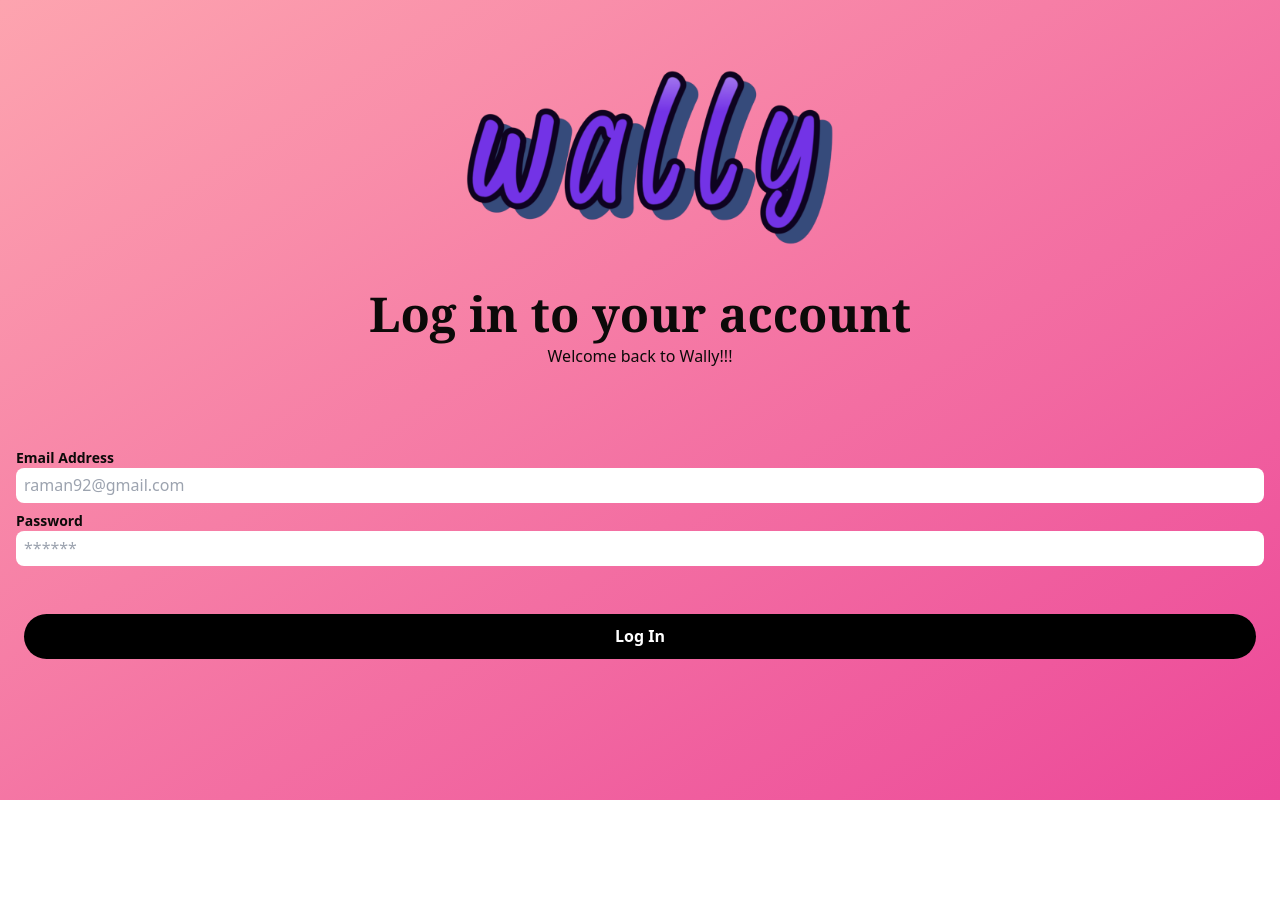
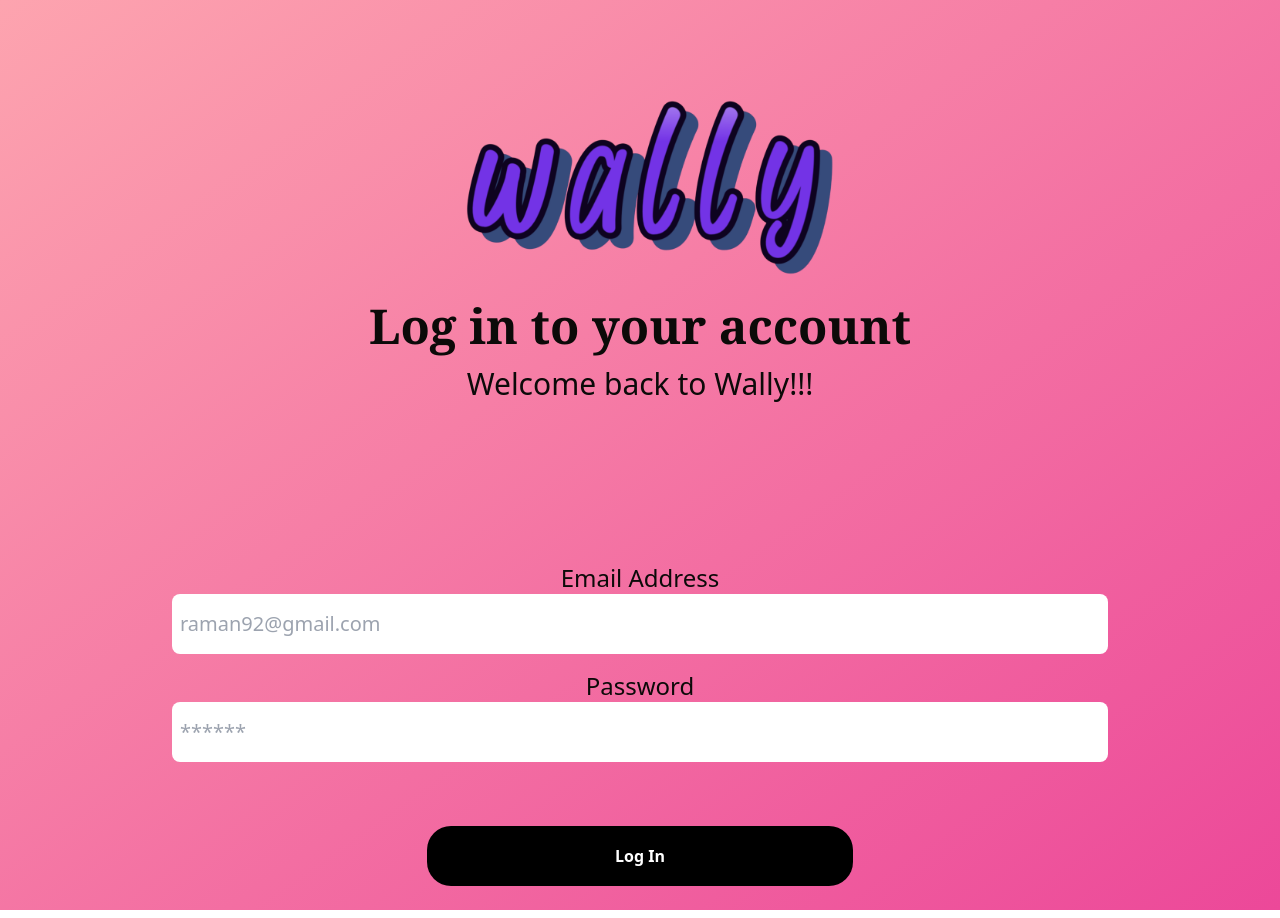
Before and after one commit to Infernario1130/WalletApp, a React (Vite) app in the folder frontend/: page /signin in a window 1280 px wide. Before the commit the page ends 800 px from the top, so only its background shows below. Built offline with nearby package versions, Linux system fonts and the light colour scheme.

Commit message:
Add responsiveness to Sign-In page

```diff
--- a/frontend/src/components/ui/SubHeading.jsx
+++ b/frontend/src/components/ui/SubHeading.jsx
@@ -1,6 +1,6 @@
 export  function SubHeading({text}) {
     return(
-        <div className="font-medium font-seriff flex justify-center mt-20">
+        <div className="font-medium md:text-3xl font-seriff flex justify-center mt-20">
                 {text}
         </div>
     )
--- a/frontend/src/pages/SignIn.jsx
+++ b/frontend/src/pages/SignIn.jsx
@@ -114,48 +114,48 @@ export default function SignIn() {
 
     return(
         <>
-        <div className="min-h-screen pt-4 bg-gradient-to-br from-rose-300 to-pink-500 ">
+        <div className="min-h-screen pt-4 bg-gradient-to-br from-rose-300 to-pink-500">
             <div className="">
-                <div className="flex justify-center mx-2">
-                        <img src={Wallet} alt="Logo" className="w-1/3 transition delay-50 duration-200 hover:scale-110"></img>
+                <div className="flex justify-center mx-2 md:mt-[30px]">
+                        <img src={Wallet} alt="Logo" className="w-1/3 md:w-1//3 transition delay-50 duration-200 hover:scale-110"></img>
                 </div>
 
-                <div className="flex justify-center -mt-8">
+                <div className="flex justify-center -mt-8 md:-mt-[50px]">
                         <Heading text="Log in to your account"/>
                 </div>
 
-                <div className="-mt-[90px]">
+                <div className="-mt-[90px] md:-mt-[80px]">
                         <SubHeading text="Welcome back to Wally!!!"/>
                 </div>
             </div>
-                <div className="flex flex-col mt-20 px-4 ">
-                    <label htmlFor="e_mail" className="text-sm font-semibold">Email Address</label>
+                <div className="flex flex-col mt-20 px-4 md:pt-20 md:items-center">
+                    <label htmlFor="e_mail" className="text-sm md:text-2xl font-semibold md:font-normal md:felx-start">Email Address</label>
                     <input id="e_mail" type="text" onChange={function(e){
                         setEmail(e.target.value)
-                    }} placeholder="raman92@gmail.com" className="rounded-lg bg-white w-full h-[35px] pl-2"/>
+                    }} placeholder="raman92@gmail.com" className="rounded-lg bg-white w-full h-[35px] pl-2 md:w-3/4 md:h-[60px] md:text-xl hover:shadow-md hover:shadow-white hover:transition delay-50 duration-300"/>
                 </div>
 
-                {errors.email ? <div>
+                {errors.email ? <div className="mx-4 font-normal text-sm text-gray-800 md:pl-[160px] md:text-xl md:font-semibold">
                     {errors.email}
                 </div> : null}
 
-                <div className="flex flex-col mt6 px-4 py-2">
-                    <label htmlFor="pass_word" className="text-sm font-semibold"> Password </label>
-                    <input id="pass_word" type="password" onChange={function(e) {setPassword(e.target.value)}} placeholder="******" className="rounded-lg bg-white w-full h-[35px] pl-2"/>
+                <div className="flex flex-col mt-4 px-4 md:items-center">
+                    <label htmlFor="pass_word" className="text-sm md:text-2xl font-semibold md:font-normal"> Password </label>
+                    <input id="pass_word" type="password" onChange={function(e) {setPassword(e.target.value)}} placeholder="******" className="rounded-lg bg-white w-full h-[35px] pl-2 md:w-3/4 md:h-[60px] md:text-xl hover:shadow-md hover:shadow-white hover: transition delay-50 duration-200"/>
                 </div>
 
-                {errors.password ? <div>
+                {errors.password ? <div className="mx-4 mt-[2px] font-normal text-sm text-gray-800 md:pl-[160px] md:text-xl md:font-semibold">
                      {errors.password}
                      </div> : null}
 
-                   <div className="flex justify-center mt-4">
-                    <button className="rounded-3xl w-full h-[45px] mx-6 my-6  bg-black text-white font-bold hover:shadow-md hover:shadow-white hover:transition delay-50 duration-200 hover:scale-110" onClick={handleSubmit}>Log In</button>
+                   <div className="flex justify-center mt-6 md:mt-10">
+                    <button className="rounded-3xl w-full h-[45px] mx-6 my-6  bg-black text-white md:w-1/3 md:h-[60px] font-bold hover:shadow-md hover:shadow-white hover:transition delay-50 duration-200 hover:scale-110" onClick={handleSubmit}>Log In</button>
                 </div>
                 <div className="text-center mt-2">
                         {loginError ? (
-                         <span className="text-red-600 font-bold">{loginError}</span>
+                         <span className="text-gray-800 font-bold">{loginError}</span>
                         ) : null}
-                    </div>
+                 </div>
         </div>
       </>
     )
```
